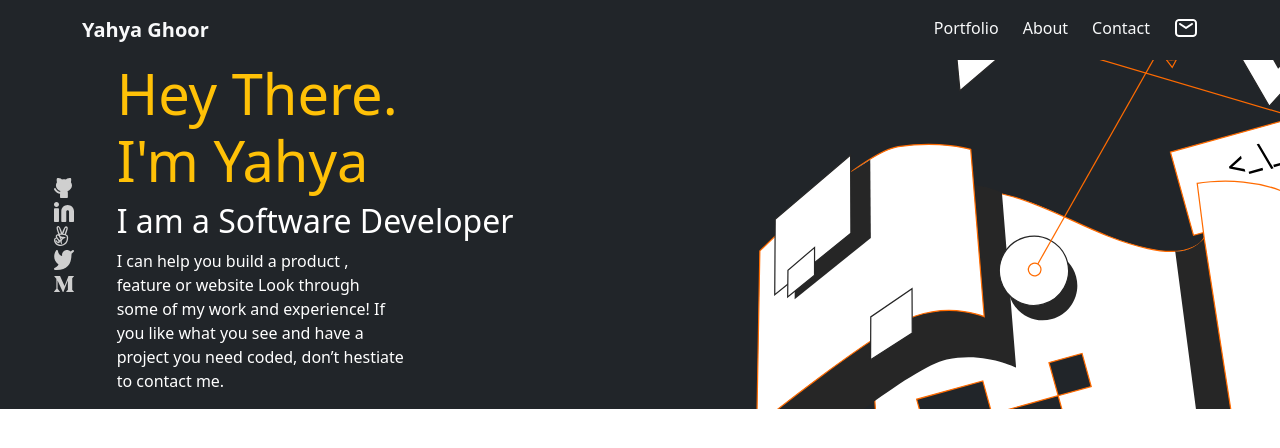
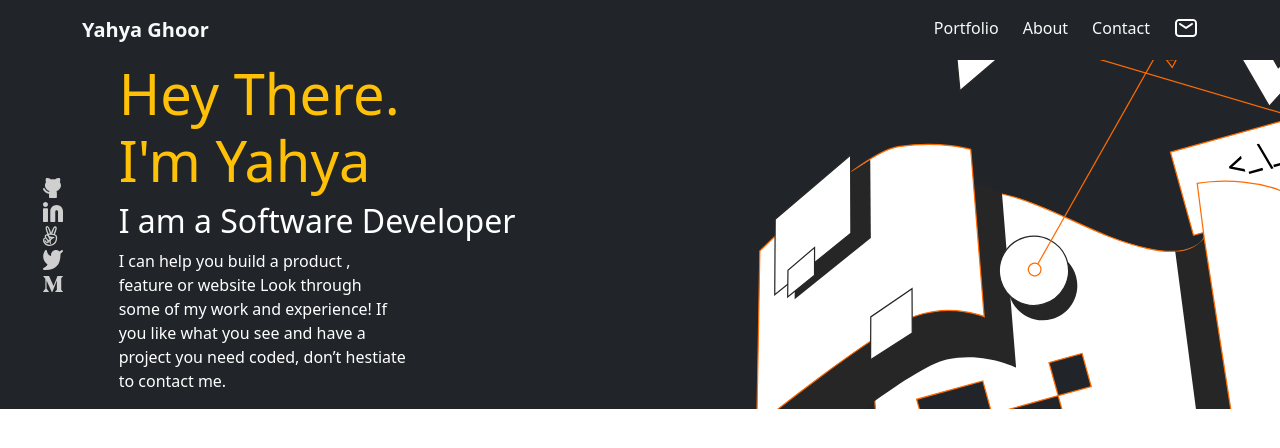
Before and after one commit to yghoor/Bootstrap-portfolio, a plain HTML site: page index.html in a window 1280 px wide. Drawn offline with nearby package versions, Linux system fonts and the light colour scheme.

Commit message:
Edit grid spacing of hero section

```diff
--- a/index.html
+++ b/index.html
@@ -39,7 +39,8 @@
       </nav>
     </header>
 
-    <section class="container-fluid bg-dark hero-background d-flex flex-row">
+    <section class="container-fluid bg-dark hero-background">
+      <div class="row row-cols-2">
       <aside class="col-1 d-flex justify-content-center align-items-center">
         <ul class="remove-list-styles">
           <li>
```
